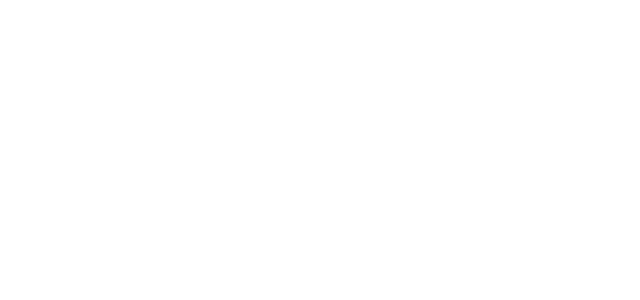
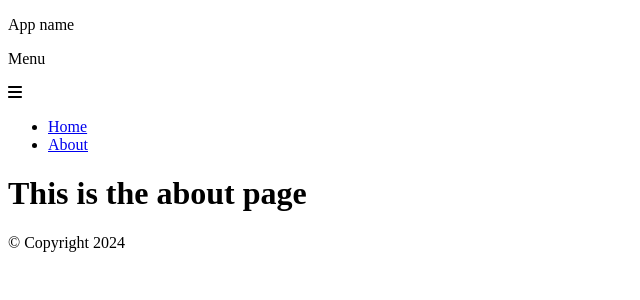
Before and after one commit to Amicuchi/Learning-React, a React (Create React App) app: page /about in a window 1280 px wide. Shown: the top 300 px of the page, without its empty margins (0-640 px from the left). Built offline with nearby package versions, Linux system fonts and the light colour scheme.

Commit message:
Criação dos componentes e views com seus códigos iniciais, já com as rotas iniciais configuradas.

```diff
--- a/src/App.js
+++ b/src/App.js
@@ -1,9 +1,28 @@
+import Footer from "./Components/Footer";
+import Header from "./Components/Header";
+import Home from './Views/Home';
+import About from './Views/About';
+import {
+  BrowserRouter as Router,
+  Routes,
+  Route
+} from 'react-router-dom';
 
 function App() {
   return (
-    <>
-    </>
+    <Router>
+      <>
+        <Header />
+
+        <Routes>
+          <Route exact path="/" element={<Home />} />
+          <Route path="/about" element={<About />} />
+        </Routes>
+
+        <Footer />
+      </>
+    </Router>
   );
-}
+};
 
 export default App;
--- /dev/null
+++ b/src/Components/Footer.js
@@ -0,0 +1,11 @@
+import React from "react";
+
+function Footer() {
+    return(
+        <>
+            &copy; Copyright 2024
+        </>
+    );
+};
+
+export default Footer;
--- /dev/null
+++ b/src/Components/Header.js
@@ -0,0 +1,13 @@
+import React from "react";
+import Navigation from "./Navigation";
+
+function Header() {
+    return(
+        <>
+            <p>App name</p>
+            <Navigation />
+        </>
+    );
+};
+
+export default Header;
--- /dev/null
+++ b/src/Components/Navigation.js
@@ -0,0 +1,24 @@
+import React from "react";
+import { FontAwesomeIcon } from "@fortawesome/react-fontawesome";
+import { faBars } from "@fortawesome/free-solid-svg-icons";
+import { Link } from "react-router-dom";
+
+function Navigation() {
+    return(
+        <>
+            <p>Menu</p>
+            <FontAwesomeIcon icon={faBars}/>
+
+            <ul>
+                <li>
+                    <Link to="/">Home</Link>
+                </li>
+                <li>
+                    <Link to="/about">About</Link>
+                </li>
+            </ul>
+        </>
+    );
+};
+
+export default Navigation;
--- /dev/null
+++ b/src/Views/About.js
@@ -0,0 +1,11 @@
+import React from "react";
+
+function About() {
+    return(
+        <>
+            <h1>This is the about page</h1>
+        </>
+    );
+};
+
+export default About;
--- /dev/null
+++ b/src/Views/Home.js
@@ -0,0 +1,11 @@
+import React from "react";
+
+function Home() {
+    return(
+        <>
+            <h1>This is Home Page</h1>
+        </>
+    );
+};
+
+export default Home;
```
